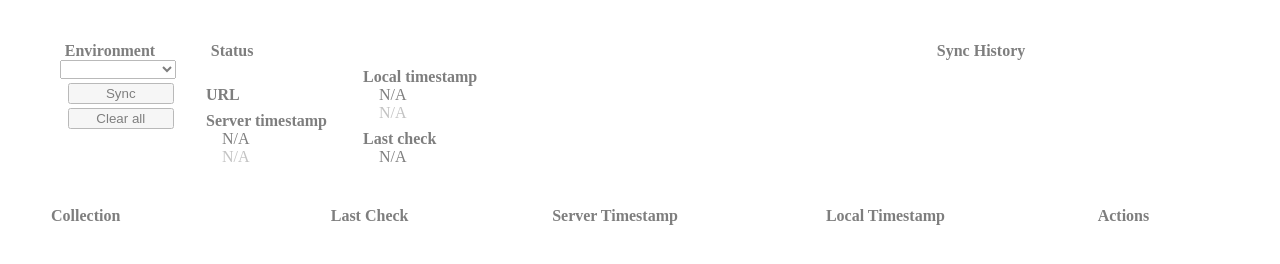
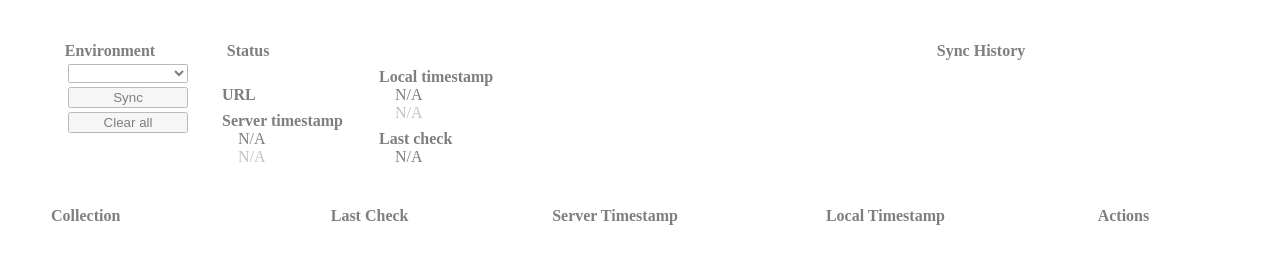
Before and after one commit to mozilla-extensions/remote-settings-devtools, a browser extension: page extension/content/index.html in a window 1280 px wide. Drawn offline with Linux system fonts and the light colour scheme.

Commit message:
Fix consistency of select and button in env actions

```diff
--- a/extension/content/style.css
+++ b/extension/content/style.css
@@ -59,7 +59,7 @@ section {
   margin-bottom: 10px;
 }
 
-#header button {
+#env-actions button, #env-actions select {
   display: block;
   width: 91%;
   margin: 4px 8px;
```
